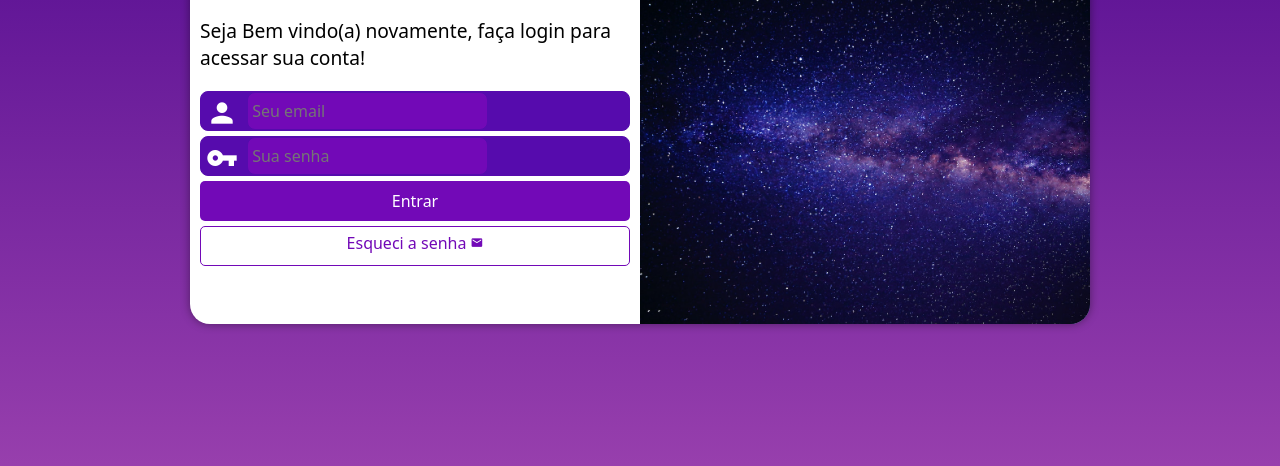
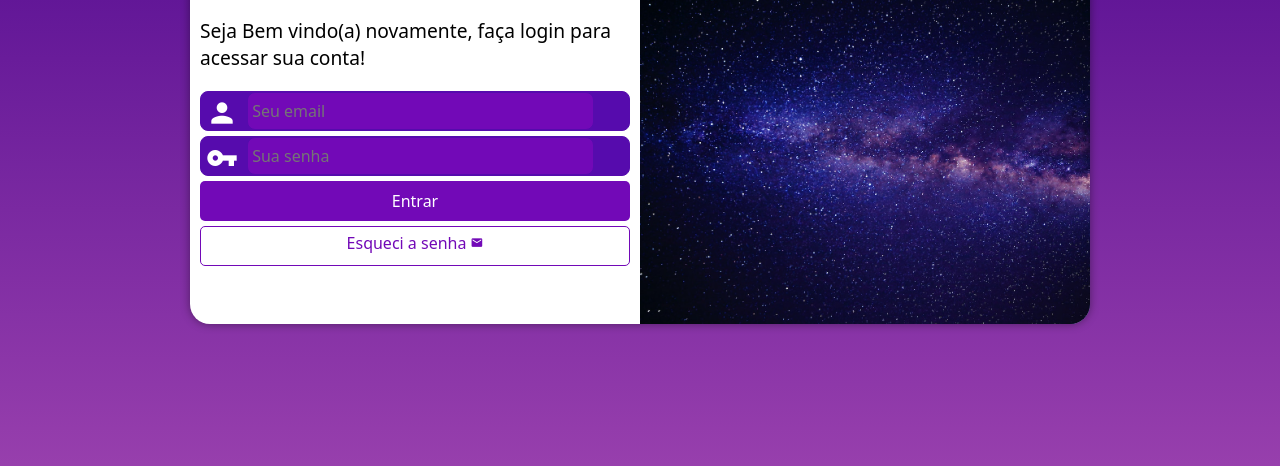
Before and after one commit to MegaPlys/projeto-login, a plain HTML site: page index.html in a window 1280 px wide. Shown: the part 266-732 px from the top of the page. Drawn offline with Linux system fonts and the light colour scheme.

Commit message:
bug fix 0.2v

```diff
--- a/estilos/style.css
+++ b/estilos/style.css
@@ -88,7 +88,7 @@ div.campo > input {
     background-color: #7209B7;
     display: inline-block;
     font-size: 1em;
-    width: calc(100%-44px);
+    width: 81%;
     height: 100%;
     border-radius: 8px;
     border: 1px solid #560BAD;
```
